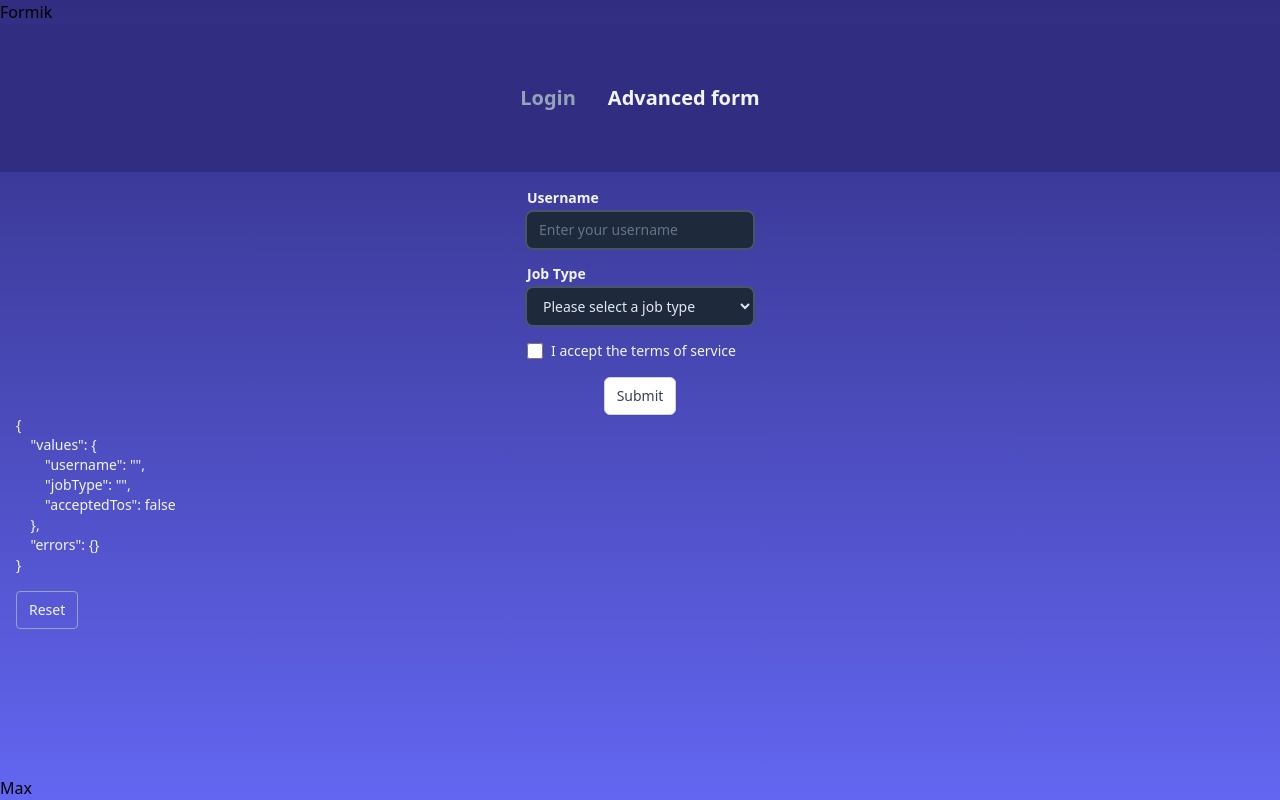
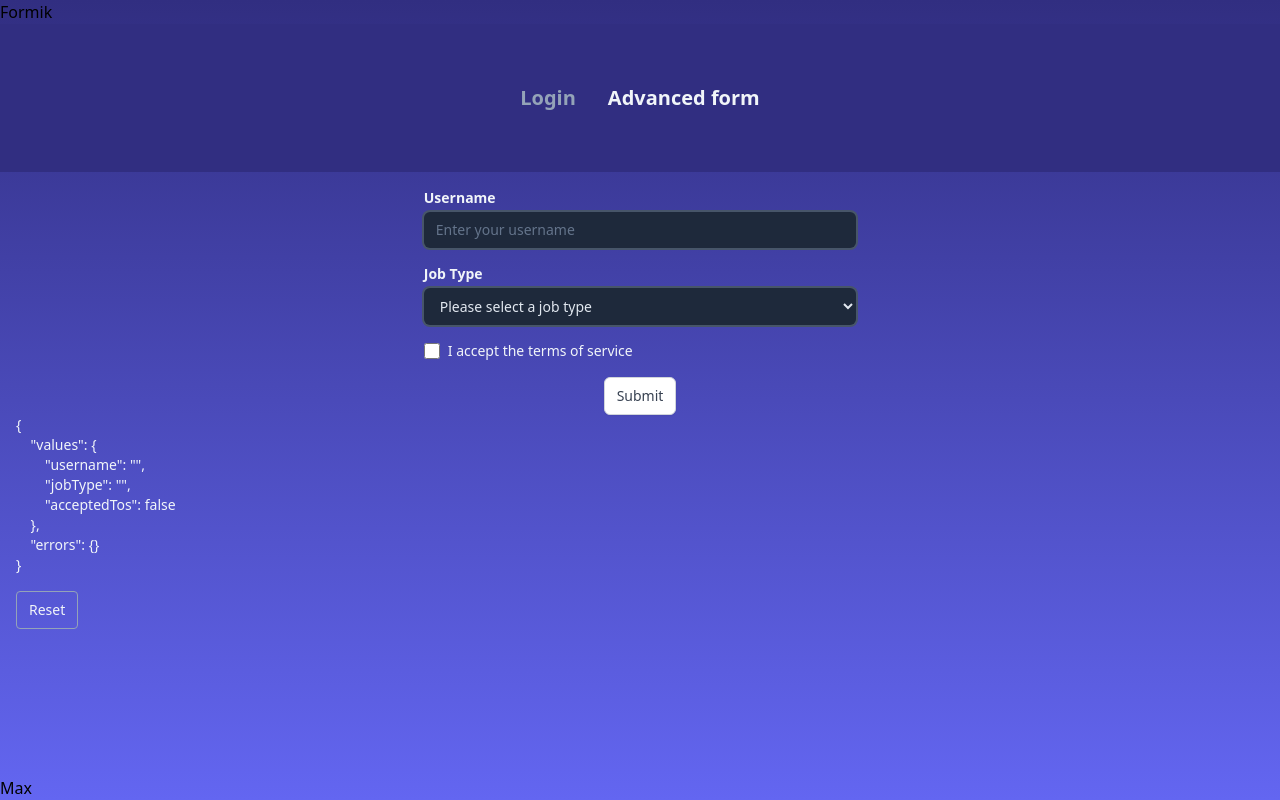
Before and after one commit to maxzz/forms-formik, a React (Vite) app: page / in a window 1280 px wide. Built offline with nearby package versions, Linux system fonts and the light colour scheme.

Commit message:
WIP. app. remove unused page.css and code clean up

```diff
--- a/src/components/Form1/index.css
+++ b/src/components/Form1/index.css
@@ -18,11 +18,11 @@
         @apply ring-red-400 ring-2;
     }
 
-    .tm-input-select {
+    /* .tm-input-select {
     }
 
     .tm-input-checkbox {
-    }
+    } */
 
     .tm-button-submit {
         @apply mt-4 px-3 py-2
--- a/src/components/Form2/index.tsx
+++ b/src/components/Form2/index.tsx
@@ -28,7 +28,7 @@ export function Form2() {
             onSubmit={onSubmit}
         >
             {({ values, errors, isSubmitting, resetForm }) => (<>
-                <Form className="max-w-[80ch] mx-auto flex flex-col">
+                <Form className="max-w-[54ch] mx-auto flex flex-col">
 
                     <CustomInput
                         label="Username"
--- a/src/components/Page.tsx
+++ b/src/components/Page.tsx
@@ -2,7 +2,6 @@ import { HTMLAttributes, useState } from 'react';
 import { classNames } from '../utils/classnames';
 import { Form1 } from './Form1';
 import { Form2 } from './Form2';
-import './Page.css';
 
 function TabButton({ active, children, ...rest }: { active: boolean; } & HTMLAttributes<HTMLButtonElement>) {
     return (
@@ -24,14 +23,16 @@ export function Page() {
             </div>
 
             {currentForm === 0 &&
-                <>
-                    <div className="flex-1">
-                        <Form1 />
-                    </div>
-                </>
+                <div className="">
+                    <Form1 />
+                </div>
             }
 
-            {currentForm === 1 && <Form2 />}
+            {currentForm === 1 &&
+                <div className="">
+                    <Form2 />
+                </div>
+            }
         </div>
     );
 }
```
Also changed, not shown: src/components/Page.css (deleted, +0 -106 lines).
